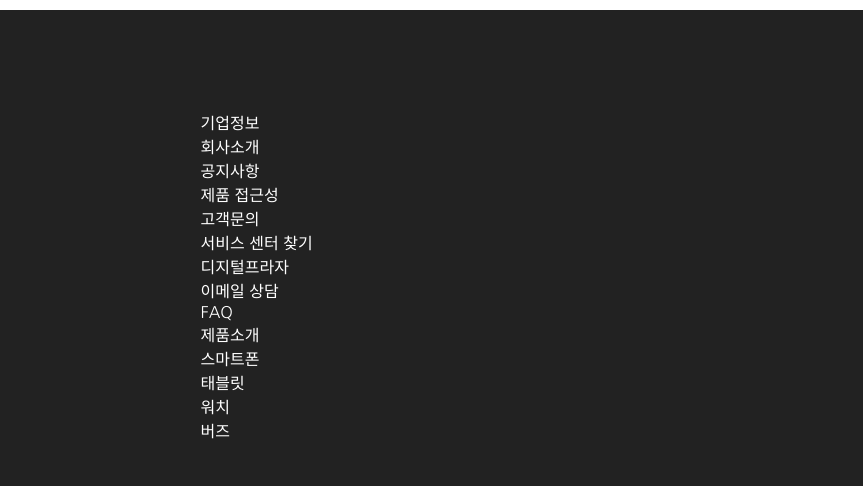
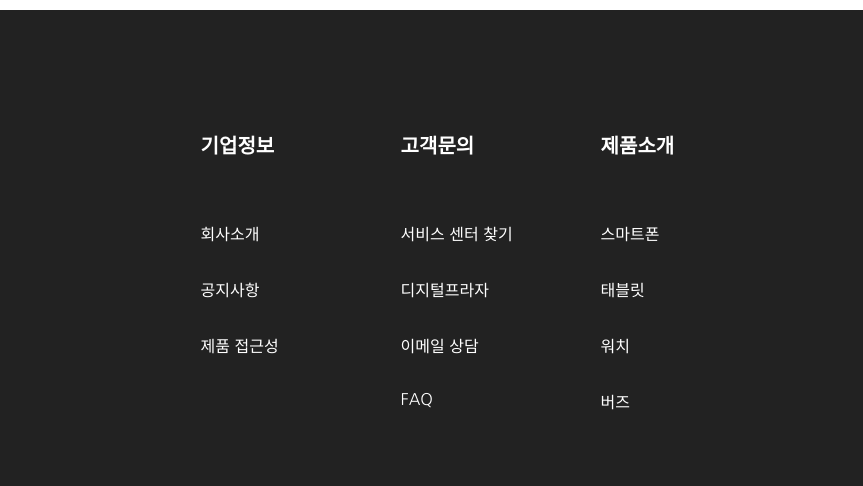
Before and after one commit to minseo29/galaxy, a plain HTML site: page index.html in a window 1280 px wide. Shown: the part 3852-4338 px from the top of the page, 417-1280 px from the left. Drawn offline with Linux system fonts and the light colour scheme; some icons are missing.

Commit message:
footer menu

```diff
--- a/css/main.css
+++ b/css/main.css
@@ -438,3 +438,39 @@ footer {
 .footer__info .social i {
   font-size: 30px;
 }
+
+/* .footer menu */
+.footer__menu {
+  display: flex;
+}
+
+.footer__menu a:hover {
+  text-decoration: underline;
+}
+
+.footer__menu > li {
+  width: 200px;
+}
+
+.footer__menu li {
+  width: 200px;
+}
+
+/* 개별 a태그만 하고싶을때 > 사용 */
+.footer__menu > li > a {
+  font-size: 20px;
+  font-weight: 700;
+  padding: 20px 20px 20px 0;
+  /* inline, block 두가지 속성을 가지고싶을때 */
+  display: inline-block
+}
+
+.footer__menu ul {
+  margin-top: 26px;
+}
+
+.footer__menu ul li a {
+  /* width: 180px; */
+  display: inline-block;
+  padding: 16px 0;
+}
```
